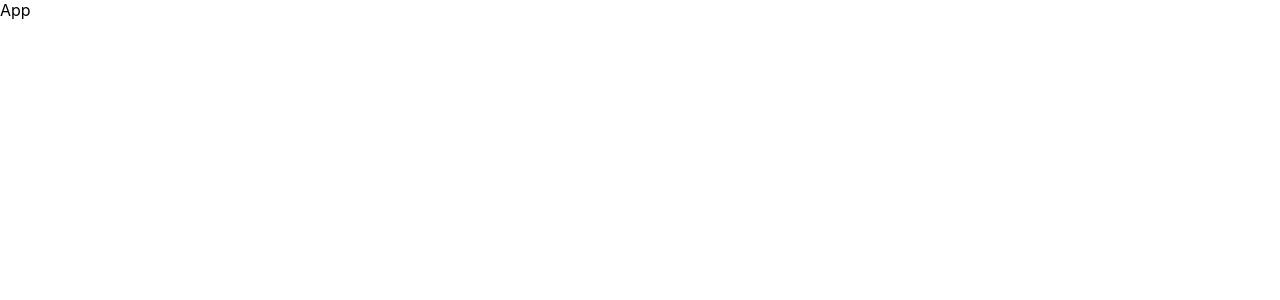
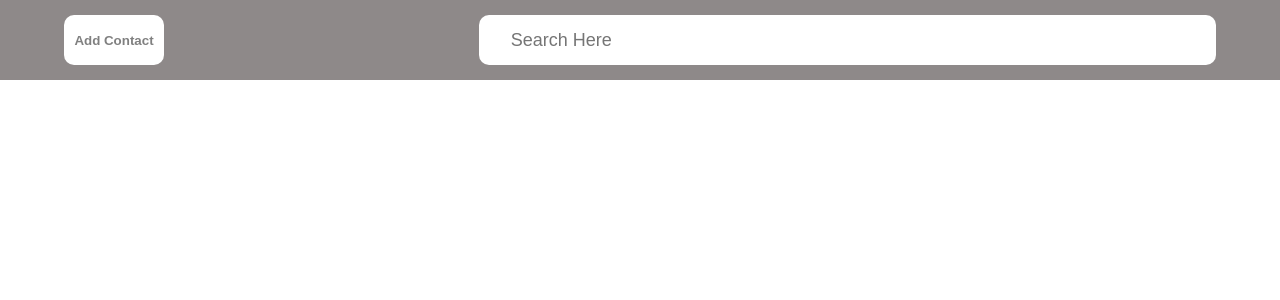
Before and after one commit to mahmood-moghaddasi/Mahmood_Moghadasi_week14_ex1, a React (Vite) app: page / in a window 1280 px wide. Shown: the top 300 px of the page. Built offline with nearby package versions, Linux system fonts and the light colour scheme.

Commit message:
creating Header

```diff
--- a/src/App.jsx
+++ b/src/App.jsx
@@ -1,5 +1,11 @@
+import Header from "./components/Header";
+
 function App() {
-  return <div>App</div>;
+  return (
+    <>
+      <Header />
+    </>
+  );
 }
 
 export default App;
--- /dev/null
+++ b/src/components/Header.jsx
@@ -0,0 +1,18 @@
+import styles from "../styles/Header.module.css";
+
+function Header() {
+  return (
+    <>
+      <div className={styles.container}>
+        <div className="buttons">
+          <button className={styles.addButton}>Add Contact</button>
+        </div>
+        <div className={styles.search}>
+          <input placeholder="Search Here" type="text" />
+        </div>
+      </div>
+    </>
+  );
+}
+
+export default Header;
--- /dev/null
+++ b/src/styles/Header.module.css
@@ -0,0 +1,42 @@
+.container {
+  width: 100%;
+  height: 80px;
+  background-color: rgb(142, 137, 137);
+  display: flex;
+  justify-content: space-between;
+  align-items: center;
+  padding: 0 4rem;
+}
+.addButton {
+  height: 50px;
+  width: 100px;
+  background-color: white;
+  border: none;
+  border-radius: 10px;
+  cursor: pointer;
+  font-weight: 700;
+  color: grey;
+}
+.addButton:hover {
+  -webkit-box-shadow: 4px 14px 26px -9px rgba(255, 255, 255, 0.6);
+  box-shadow: 4px 14px 26px -9px rgba(255, 255, 255, 0.6);
+}
+.search {
+  width: 80%;
+  display: flex;
+  align-items: center;
+  justify-content: right;
+}
+.container input {
+  height: 50px;
+  width: 80%;
+  border: none;
+  outline: none;
+  border-radius: 10px;
+  padding: 0 2rem;
+  font-size: 18px;
+}
+.container input:focus {
+  -webkit-box-shadow: 4px 14px 26px -9px rgba(255, 255, 255, 0.6);
+  box-shadow: 4px 14px 26px -9px rgba(255, 255, 255, 0.6);
+}
```
Also changed, not shown: src/assets/add-plus-new-svgrepo-com.svg (added).
